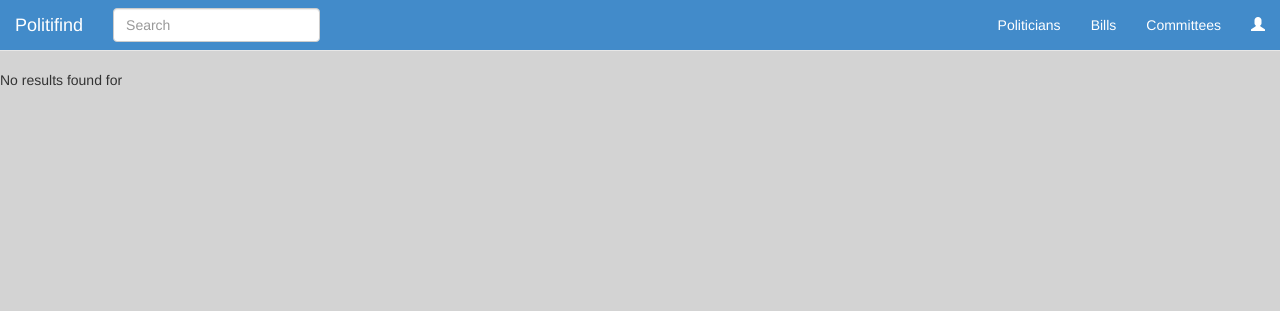
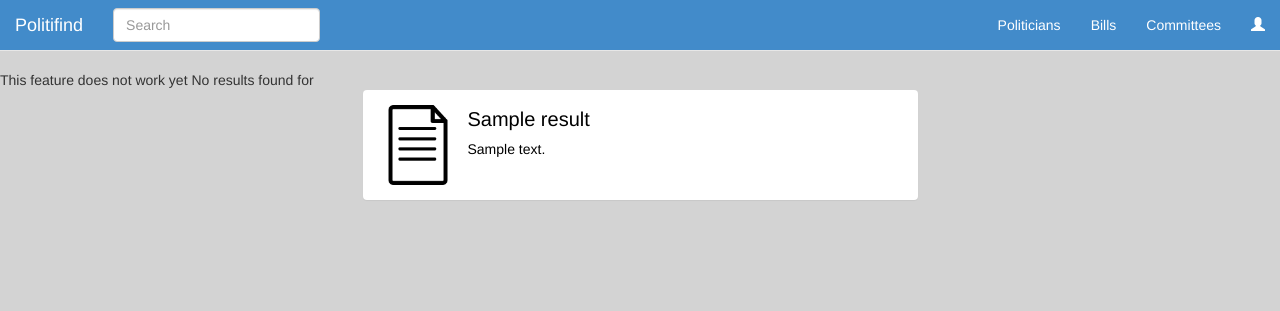
Before and after one commit to arbass22/politifind, a Django app: template sudormrf/politifind/templates/search.html in a window 1280 px wide. Shown: the top 311 px of the page. Run offline with Django 3.2, Linux system fonts and the light colour scheme; the template is opened without the code that fills it: most values are stand-ins (such as "Sample title", 1, 10 or a date in 2020); some libraries are stand-ins or nearby versions.

Commit message:
Added search results cards

```diff
--- a/sudormrf/politifind/static/css/search-styles.css
+++ b/sudormrf/politifind/static/css/search-styles.css
@@ -0,0 +1,13 @@
+.search-icon {
+    height: 80px;
+    width: 80px;
+}
+
+.search-result .media-heading {
+    font-size: 20px;
+}
+
+.search-result {
+    color: black;
+    text-decoration: none;
+}
--- /dev/null
+++ b/sudormrf/politifind/templates/components/search-result-card.html
@@ -0,0 +1,22 @@
+<a href="{{ result.url }}">
+  <div class="panel panel-default search-result">
+    <div class="panel-body">
+      <div class="media">
+        <div class="media-left">
+          <div class="search-icon">
+            {% load staticfiles %}
+            <img class="media-object search-icon" src="{% static "images/bill-icon-256.png" %}"/>
+          </div>
+        </div>
+        <div class="media-body">
+          <div class="media-heading">
+            {{ result.title }}
+          </div>
+          <div class="summary">
+            {{ result.summary }}
+          </div>
+        </div>
+      </div>
+    </div>
+  </div>
+</a>
--- a/sudormrf/politifind/templates/search.html
+++ b/sudormrf/politifind/templates/search.html
@@ -7,7 +7,16 @@
 {% endblock %}
 
 {% block page_content %}
-
+This feature does not work yet
 No results found for {{ query }}
+<div class="container">
+  <div class="row">
+    <div class="col-md-6 col-md-offset-3">
+      {% for result in results %}
+      {% include "components/search-result-card.html" %}
+      {% endfor %}
+    </div>
+  </div>
+</div>
 
 {% endblock %}
```
Also changed, not shown: sudormrf/politifind/views/search.py (+19 -1 lines), sudormrf/politifind/static/images/bill-icon-256.png (added).
